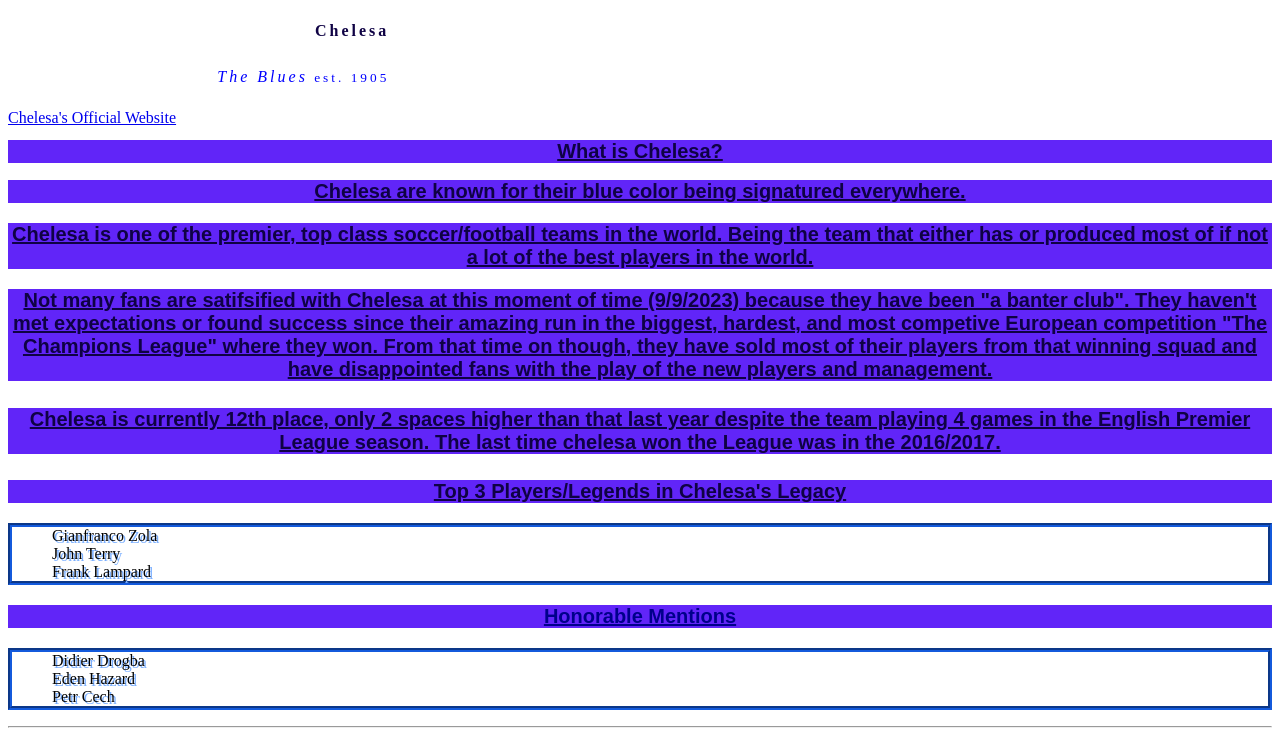
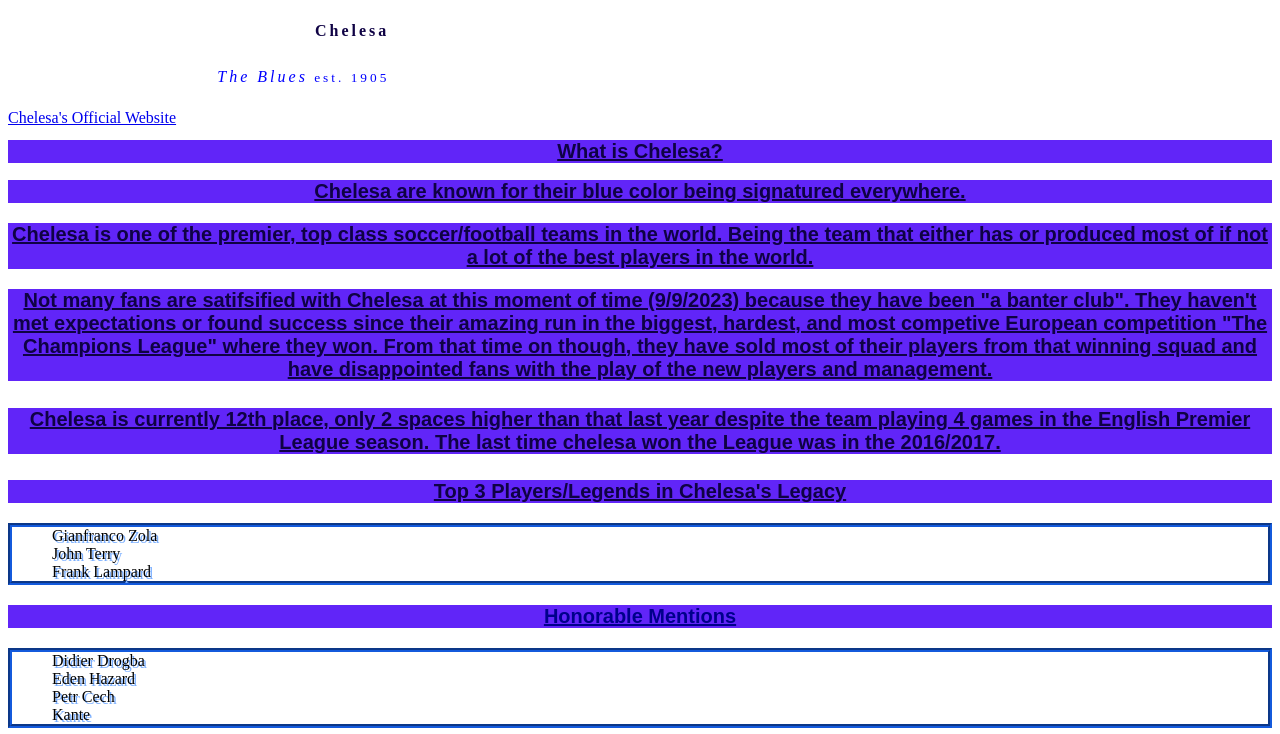
Before and after one commit to ab3mo/Chelsea, a plain HTML site: page index.html in a window 1280 px wide. Shown: the top 734 px of the page. Drawn offline with Linux system fonts and the light colour scheme.

Commit message:
AbemCommit20230910

```diff
--- a/index.html
+++ b/index.html
@@ -32,6 +32,7 @@
                 <li>Didier Drogba</li>
                 <li>Eden Hazard</li>
                 <li>Petr Cech</li>
+                <li>Kante</li>
             </ul>
             </div>
 <!-- span tag below -->
```
